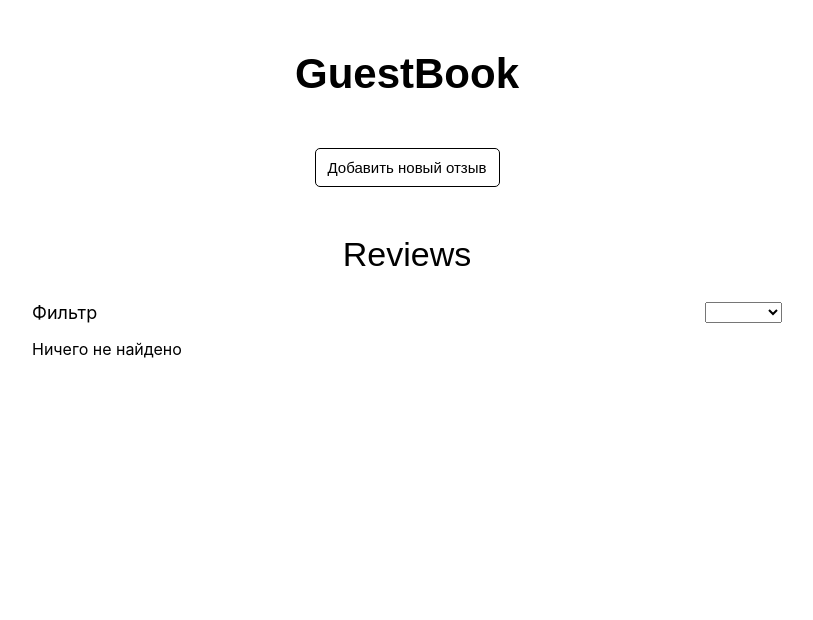
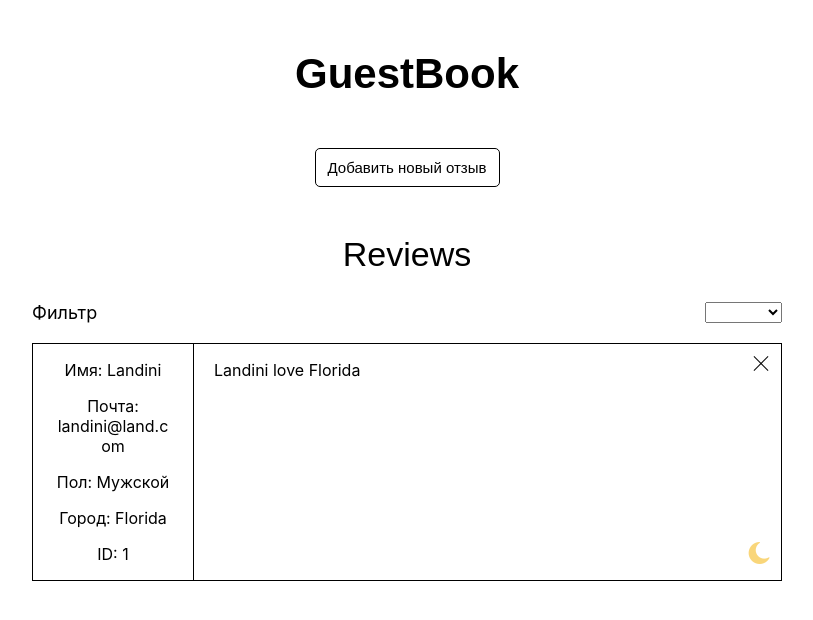
Before and after one commit to roman-ps/guestbook, a React (Create React App) app: page / in a window 1280 px wide. Shown: the top 620 px of the page, without its empty margins (233-1046 px from the left). Built offline with nearby package versions, Linux system fonts and the light colour scheme.

Commit message:
Добавил смену темы в отзывах

```diff
--- a/src/components/App/App.js
+++ b/src/components/App/App.js
@@ -4,7 +4,16 @@ import Title from './Title/Title';
 import NewReview from './NewReview/NewReview';
 import Reviews from './Reviews/Reviews';
 
-const reviewsAll = [];
+const reviewsAll = [
+  {
+    name: 'Landini',
+    mail: 'landini@land.com',
+    city: 'Florida',
+    text: 'Landini love Florida',
+    sex: 'Мужской',
+    id: 1,
+  },
+];
 
 const App = () => {
   const [reviews, setReviews] = useState(reviewsAll);
--- a/src/components/App/Reviews/ReviewsList/ReviewItem/ReviewItem.js
+++ b/src/components/App/Reviews/ReviewsList/ReviewItem/ReviewItem.js
@@ -1,15 +1,26 @@
-import React from 'react';
+import React, {useState} from 'react';
 import classes from './ReviewItem.module.css';
 
 const ReviewItem = (props) => {
-  const clickBtnHandler = () => {
+  const [theme, setTheme] = useState('white');
+  const [colorText, setColorText] = useState('black');
+  const [colorBorder, setColorBorder] = useState('black');
+
+  const clickBtnDeleteItemHandler = () => {
     props.saveId(props.id);
-  }
+  };
+
+  const clickBtnChangeThemeHandler = () => {
+    theme === 'white' ? setTheme('black') : setTheme('white');
+    colorText === 'black' ? setColorText('white') : setColorText('black');
+    colorBorder === 'black' ? setColorBorder('grey') : setColorBorder('black');
+  };
 
   return (
-    <div className={classes.item}>
-      <button onClick={clickBtnHandler} className={classes.btn}>Закрыть</button>
-      <div className={classes.left}>
+    <div className={classes.item} style={{backgroundColor: theme, color: colorText, borderColor: colorBorder}}>
+      <button onClick={clickBtnDeleteItemHandler} className={classes.btn}>Удалить</button>
+      <button onClick={clickBtnChangeThemeHandler} className={classes.btnTheme}>Поменять тему</button>
+      <div className={classes.left} style={{borderColor: colorBorder}}>
         <p>Имя: {props.name}</p>
         <p>Почта: {props.mail}</p>
         <p>Пол: {props.sex}</p>
--- a/src/components/App/Reviews/ReviewsList/ReviewItem/ReviewItem.module.css
+++ b/src/components/App/Reviews/ReviewsList/ReviewItem/ReviewItem.module.css
@@ -48,3 +48,15 @@
 .btn::after {
   transform: rotate(45deg);
 }
+
+.btnTheme {
+  position: absolute;
+  font-size: 0;
+  width: 24px;
+  height: 24px;
+  background: url('./icon-theme.png');
+  border: none;
+  right: 10px;
+  bottom: 15px;
+  cursor: pointer;
+}
--- a/src/components/App/Reviews/ReviewsList/ReviewsList.js
+++ b/src/components/App/Reviews/ReviewsList/ReviewsList.js
@@ -8,7 +8,7 @@ const ReviewsList = (props) => {
 
   const onSaveId = (id) => {
     props.passIdInReviews(id);
-  }
+  };
 
   if (dataItems.length > 0) {
     elements = dataItems.map((elem) => (
```
Also changed, not shown: src/components/App/Reviews/ReviewsList/ReviewItem/icon-theme.png (added).
